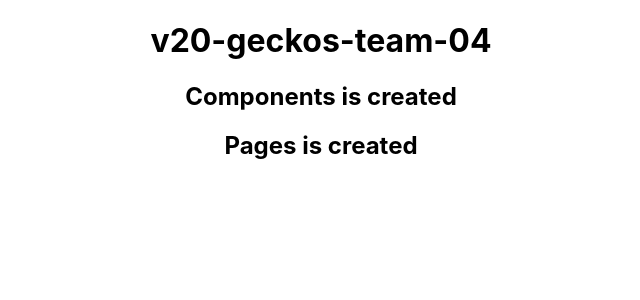
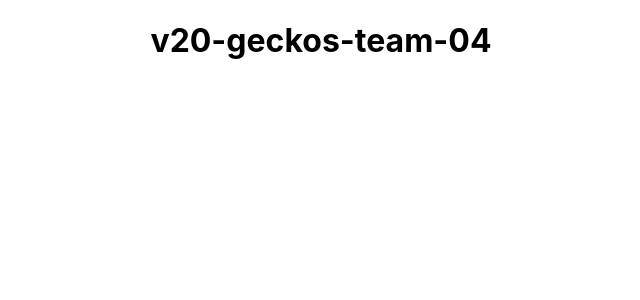
Before and after one commit to chingu-voyages/v20-geckos-team-04, a React (Create React App) app in the folder my-app/: page / in a window 1280 px wide. Shown: the top 300 px of the page, without its empty margins (319-959 px from the left). Built offline with nearby package versions, Linux system fonts and the light colour scheme.

Commit message:
trimming

```diff
--- a/my-app/src/App.js
+++ b/my-app/src/App.js
@@ -5,8 +5,6 @@ function App() {
   return (
     <div className="App">
        <h1>v20-geckos-team-04</h1>
-       <h2>Components is created</h2>
-       <h2>Pages is created</h2>
     </div>
   );
 }
```
Also changed, not shown: my-app/src/components/index.js (deleted), my-app/src/pages/index.js (deleted).
